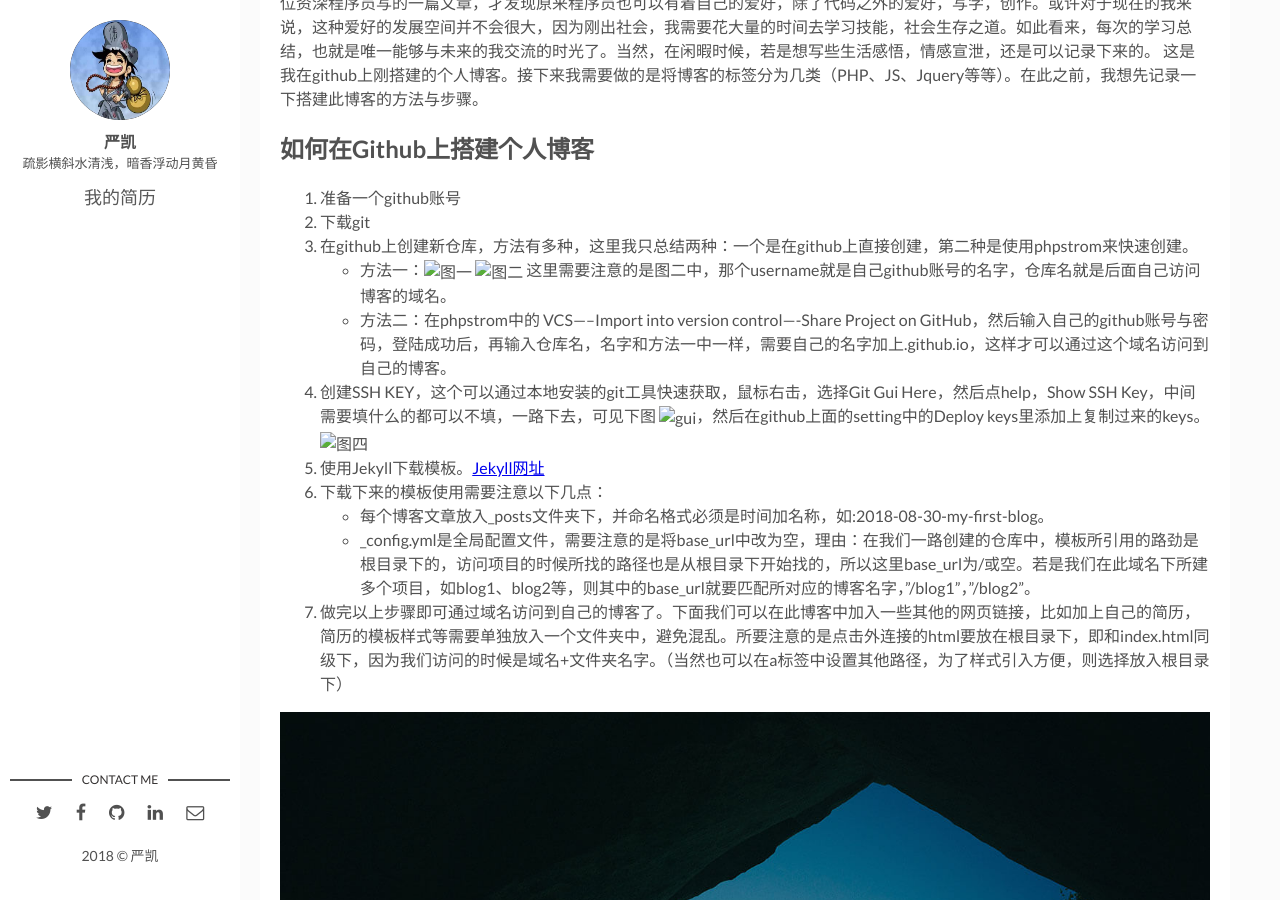
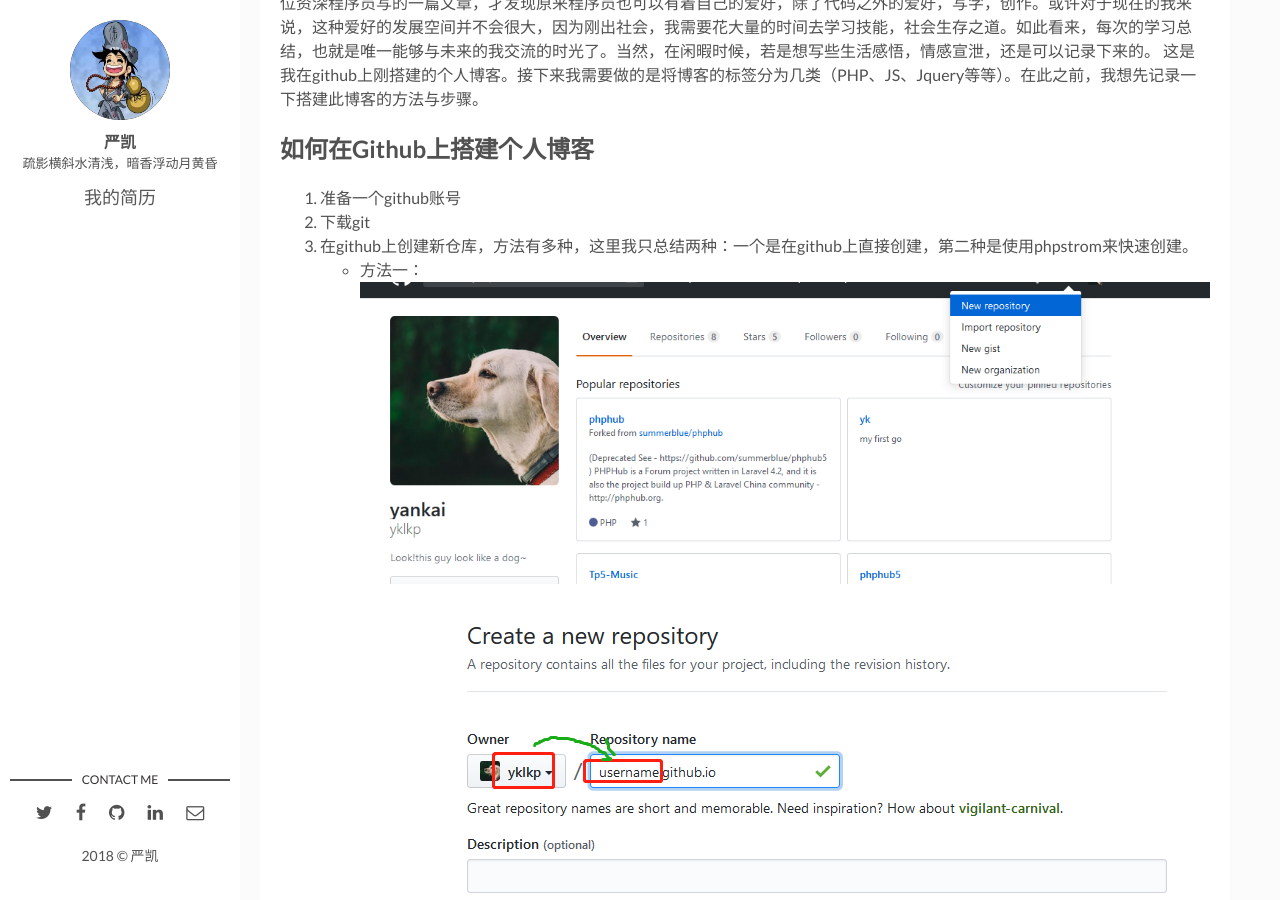
Before and after one commit to yklkp/yklkp.github.io, a Jekyll site: the page built from _posts/2018-08-30-my-first-blog.markdown, in a window 1280 px wide and 900 px high, scrolled down 717 px. Built offline with Jekyll 4.4.1, drawn with Linux system fonts in a browser that asks for light colours; comment, search, counter and statistics services are not loaded.

Commit message:
更新第一篇文章

```diff
--- a/_posts/2018-08-30-my-first-blog.markdown
+++ b/_posts/2018-08-30-my-first-blog.markdown
@@ -14,12 +14,12 @@
 1. 准备一个github账号
 2. 下载git
 3. 在github上创建新仓库，方法有多种，这里我只总结两种：一个是在github上直接创建，第二种是使用phpstrom来快速创建。
-    - 方法一：![图一](assets/img/2018/new1.png)
-    ![图二](assets/img/2018/new2.png)
+    - 方法一：![图一]({{site.baseurl}}/assets/img/2018/new1.png)
+    ![图二]({{site.baseurl}}/assets/img/2018/new2.png)
     这里需要注意的是图二中，那个username就是自己github账号的名字，仓库名就是后面自己访问博客的域名。
     - 方法二：在phpstrom中的 VCS-----Import into version control----Share Project on GitHub，然后输入自己的github账号与密码，登陆成功后，再输入仓库名，名字和方法一中一样，需要自己的名字加上.github.io，这样才可以通过这个域名访问到自己的博客。
 4. 创建SSH KEY，这个可以通过本地安装的git工具快速获取，鼠标右击，选择Git Gui Here，然后点help，Show SSH Key，中间需要填什么的都可以不填，一路下去，可见下图
-![gui](assets/img/2018/new4.png)，然后在github上面的setting中的Deploy keys里添加上复制过来的keys。![图四](assets/img/2018/new3.png)
+![gui]({{site.baseurl}}/assets/img/2018/new4.png)，然后在github上面的setting中的Deploy keys里添加上复制过来的keys。![图四](assets/img/2018/new3.png)
 5. 使用Jekyll下载模板。[Jekyll网址](http://jekyllthemes.org/)
 6. 下载下来的模板使用需要注意以下几点：
     - 每个博客文章放入_posts文件夹下，并命名格式必须是时间加名称，如:2018-08-30-my-first-blog。
--- a/index.html
+++ b/index.html
@@ -9,7 +9,7 @@
   {% endif %}
   <div class="post-content">
     <h2 class="post-title"><a href="{{post.url}}">{{post.title}}</a></h2>
-    <p>{{ post.content | strip_html | slice: 100 }}</p>
+    <p>{{ post.content | strip_html | slice: "30" }}</p>
     <span class="post-date">{{post.date | date: '%Y, %b %d'}}&nbsp;&nbsp;&nbsp;—&nbsp;</span>
     <span class="post-words">{% capture words %}{{ post.content | number_of_words }}{% endcapture %}{% unless words contains "-" %}{{ words | plus: 250 | divided_by: 250 | append: " minute read" }}{% endunless %}</span>
   </div>
```
